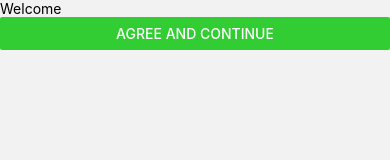
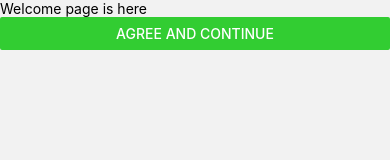
Before and after one commit to kumarnishu/rn-ts-contacts-app, a React Native app: screen /welcome in a window 390 px wide. Shown: the top 160 px of the page. Built offline with nearby package versions, Linux system fonts and the light colour scheme.

Commit message:
updated react native navigation

```diff
--- a/index.ts
+++ b/index.ts
@@ -5,5 +5,6 @@
 import {AppRegistry} from 'react-native';
 import {name as appName} from './app.json';
 import App from './src/App';
+import 'react-native-gesture-handler';
 
 AppRegistry.registerComponent(appName, () => App);
--- a/package.json
+++ b/package.json
@@ -12,8 +12,10 @@
   "dependencies": {
     "@react-navigation/native": "^6.1.6",
     "@react-navigation/native-stack": "^6.9.12",
+    "@react-navigation/stack": "^6.3.16",
     "react": "18.2.0",
     "react-native": "0.71.11",
+    "react-native-gesture-handler": "^2.12.0",
     "react-native-safe-area-context": "^4.5.3",
     "react-native-screens": "^3.21.0"
   },
--- a/src/Navigation.tsx
+++ b/src/Navigation.tsx
@@ -5,6 +5,7 @@ import AboutScreen from './screens/AboutScreen';
 import WelcomeScreen from './screens/WelcomeScreen';
 import LoginScreen from './screens/LoginScreen';
 import RegisterScreen from './screens/RegisterScreen';
+import { Alert, Button } from 'react-native';
 
 export type ScreenNames = ["home", "login", "register", "about", "welcome"] // type these manually
 export type RootStackParamList = Record<ScreenNames[number], undefined>;
@@ -25,7 +26,13 @@ export function SignInStack() {
 export function SignOutStack() {
   return (
     <NavigationContainer>
-      <Stack.Navigator initialRouteName='welcome' screenOptions={{ headerShown: false, animation: 'none' }}>
+      <Stack.Navigator initialRouteName='welcome' screenOptions={{
+        headerShown: false, animation: 'none', headerRight: () => (
+          <Button
+            onPress={() => Alert.alert('This is a button!')}
+            title="Info"
+            color="#fff"
+          />) }}>
         <Stack.Screen name="welcome" component={WelcomeScreen} />
         <Stack.Screen name="login" component={LoginScreen} />
         <Stack.Screen name="register" component={RegisterScreen} />
--- a/src/screens/WelcomeScreen.tsx
+++ b/src/screens/WelcomeScreen.tsx
@@ -7,7 +7,7 @@ const WelcomeScreen = () => {
   const { navigate } = useNavigation<StackNavigation>()
   return (
     <View>
-      <Text>Welcome</Text>
+      <Text>Welcome page is here</Text>
       <Button color={`#32cd32`} title="agree and continue" onPress={() => navigate('login')} />
     </View>
   )
```
Also changed, not shown: 2 other files (tests, documents, lock files or other folders).
